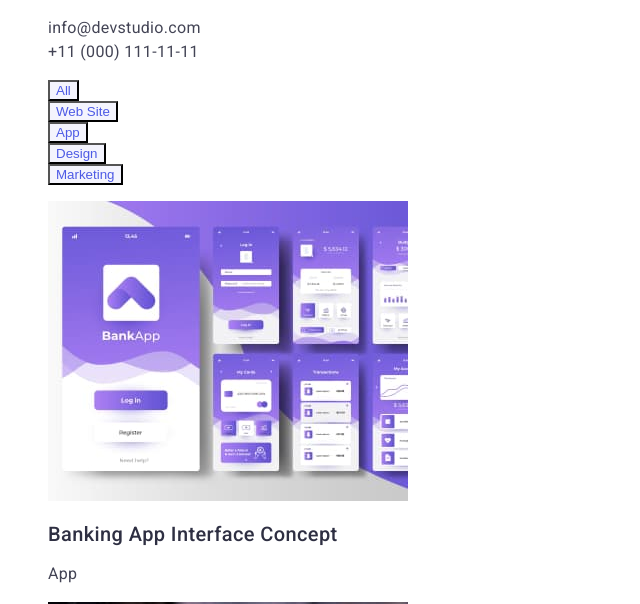
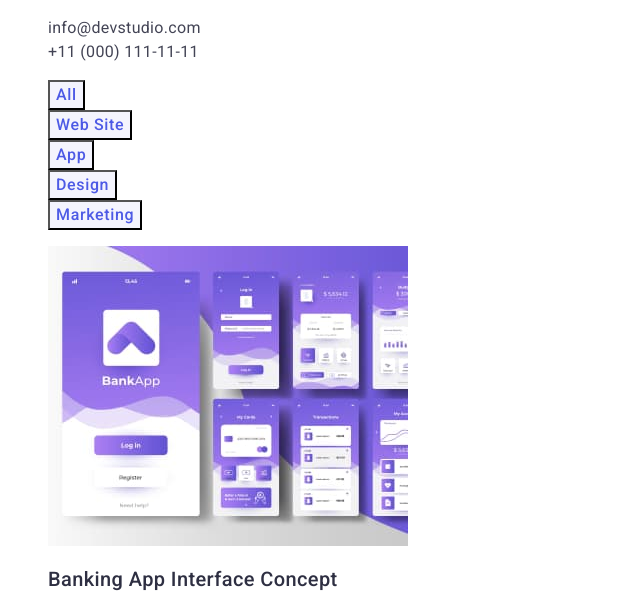
Before and after one commit to Tizehom/goit-markup-hw-02, a plain HTML site: page portfolio.html in a window 1280 px wide. Shown: the part 117-721 px from the top of the page, without its empty margins (0-640 px from the left). Drawn offline with Linux system fonts and the light colour scheme.

Commit message:
fix-text

```diff
--- a/css/styles.css
+++ b/css/styles.css
@@ -50,7 +50,7 @@ body {
 }
 
 .link:hover,
-.link:active {
+.link:focus {
   color: var(--accent-color);
 }
 
@@ -210,6 +210,11 @@ body {
 }
 
 .filter-btn {
+  font-family: inherit;
+  font-size: 16px;
+  font-weight: 500;
+  line-height: 1.5;
+  letter-spacing: 0.64px;
   color: var(--primary-color);
   background: var(--light-color);
 }
```
